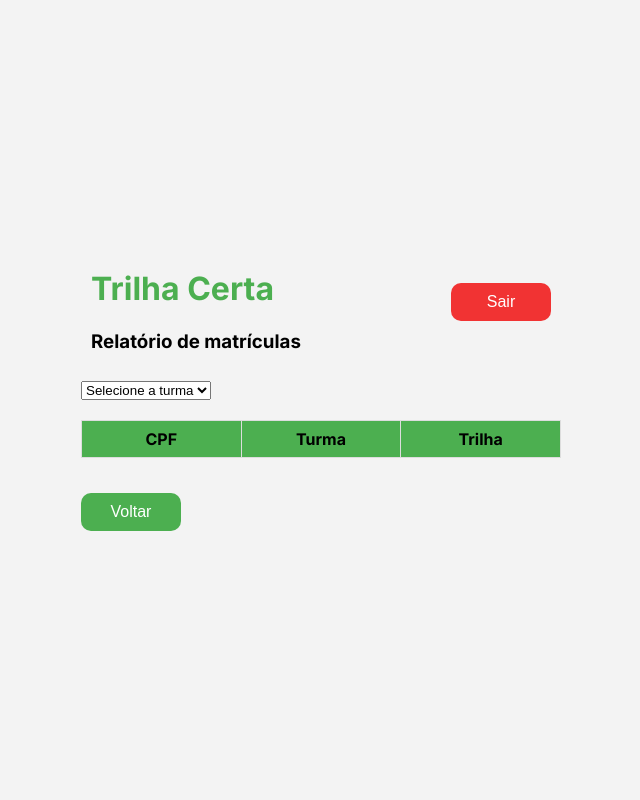
After one commit to Cassio-hue/projeto-trilha-certa, a Flask app: page /admin/relatorio in a window 1280 px wide. The commit adds this page. Shown: the whole page, without its empty margins (319-959 px from the left). Run offline with Flask 3, Linux system fonts and the light colour scheme; lists and menus that the app fills with data are empty.

Commit message:
feat: relatório de turmas

```diff
--- a/src/app.py
+++ b/src/app.py
@@ -151,5 +151,11 @@ def matricular(turma):
 
     return redirect(url_for('index'))
 
+@app.route("/admin/relatorio", methods=['GET', 'POST'])
+def relatorio():
+    estudantes = periodo.estudantesPorTurma()
+
+    return render_template('admin/relatorio.html', estudantes=estudantes)
+
 if __name__ == "__main__":
   app.run(host="0.0.0.0", port=5000, debug=True)
--- a/src/db/db.py
+++ b/src/db/db.py
@@ -1,4 +1,5 @@
 import os
+import json
 from utils.validade_cpf import validar_cpf
 
 class Service():
@@ -185,7 +186,16 @@ class Periodo():
             if cpf in self.turmas[turma].alunos:
                 return turma
 
-        return False
+        return
+
+    def estudantesPorTurma(self):
+        students = {}
+        for turma in self.turmas:
+            students[turma] = self.turmas[turma].alunos
+
+        json_data = json.dumps(students)
+
+        return json_data
 
 class Turma():
     def __init__(self, path, service: Service):
--- /dev/null
+++ b/src/static/css/admin/admin-relatorio.css
@@ -0,0 +1,48 @@
+.header {
+  display: flex;
+  justify-content: space-between;
+  align-items: center;
+  padding: 10px;
+  position: relative;
+}
+
+#logout {
+  width: 100px;
+}
+
+.content {
+  width: 30rem;
+  margin-top: 20px;
+  margin-bottom: 20px;
+  position: relative;
+}
+
+table {
+  width: 100%;
+  border-collapse: collapse;
+  table-layout: fixed;
+}
+
+table th {
+  background-color: #4CAF50;
+  border: 1px solid #ddd;
+  padding: 8px;
+  text-align: center;
+}
+
+table td {
+  border: 1px solid #ddd;
+  padding: 8px;
+  text-align: center;
+}
+
+table tr:nth-child(even) {
+  background-color: #8af38d;
+}
+
+#back {
+  width: 100px;
+  top: 10px;
+  left: 10px;
+  background-color: #4CAF50  ;
+}
--- /dev/null
+++ b/src/templates/admin/relatorio.html
@@ -0,0 +1,94 @@
+<html lang="pt-br">
+
+<head>
+  <meta charset="utf-8">
+  <title>HTML Login Form</title>
+  <link rel="stylesheet" href="{{ url_for('static', filename='css/main.css') }}">
+  <link rel="stylesheet" href="{{ url_for('static', filename='css/admin/admin-relatorio.css') }}">
+</head>
+
+<body>
+  <main>
+    <div class="header">
+      <div>
+        <h1>Trilha Certa</h1>
+        <h3>Relatório de matrículas</h3>
+      </div>
+      <div>
+        <form action="/logout">
+          <button id="logout" type="submit">Sair</button>
+        </form>
+      </div>
+    </div>
+
+    <select id="selectTurma" onchange="handleChange()" class="{{estudantes}}">
+      <option value="" disabled selected>Selecione a turma</option>
+      <option value="A">Turma A</option>
+      <option value="B">Turma B</option>
+      <option value="C">Turma C</option>
+      <option value="D">Turma D</option>
+      <option value="E">Turma E</option>
+      <option value="F">Turma F</option>
+      <option value="G">Turma G</option>
+      <option value="H">Turma H</option>
+    </select>
+
+    <div class="content">
+      <table class="table" id="A">
+        <tr>
+          <th>CPF</th>
+          <th>Turma</th>
+          <th>Trilha</th>
+        </tr>
+        <tbody id="tbody">
+        </tbody>
+      </table>
+    </div>
+    <div>
+      <form action="/admin/menu">
+        <button id="back" type="submit">
+          Voltar
+        </button>
+      </form>
+    </div>
+  </main>
+
+  <script>
+    function handleChange() {
+      const select = document.getElementById('selectTurma');
+      const estudantesJson = {{estudantes | tojson}};
+      const newEstudantes = JSON.parse(estudantesJson);
+
+      const turma = document.getElementById('selectTurma').value;
+      const table = document.querySelector('.table');
+
+      const tbody = document.getElementById('tbody');
+      tbody.innerHTML = '';
+      for (const matricula of newEstudantes[turma]) {
+        const tr = document.createElement('tr');
+        const td1 = document.createElement('td');
+        const td2 = document.createElement('td');
+        const td3 = document.createElement('td');
+        td1.textContent = matricula;
+        td2.textContent = turma;
+        if (turma === 'A' || turma == 'E') {
+          td3.textContent = 'ENEGRE-SER';
+        } else if (turma === 'B' || turma == 'F') {
+          td3.textContent = 'DINHEIRO NA MÃO É VENDAVAL';
+        } else if (turma === 'C' || turma == 'G') {
+          td3.textContent = 'ADMIRÁVEL MUNDO NOVO';
+        } else if (turma === 'D' || turma == 'H') {
+          td3.textContent = 'AGROECOLOGIA';
+        }
+        tr.appendChild(td1);
+        tr.appendChild(td2);
+        tr.appendChild(td3);
+        tbody.appendChild(tr);
+      }
+
+    }
+  </script>
+
+</body>
+
+</html>
```
Also changed, not shown: src/templates/admin/menu.html (+5 -15 lines).
